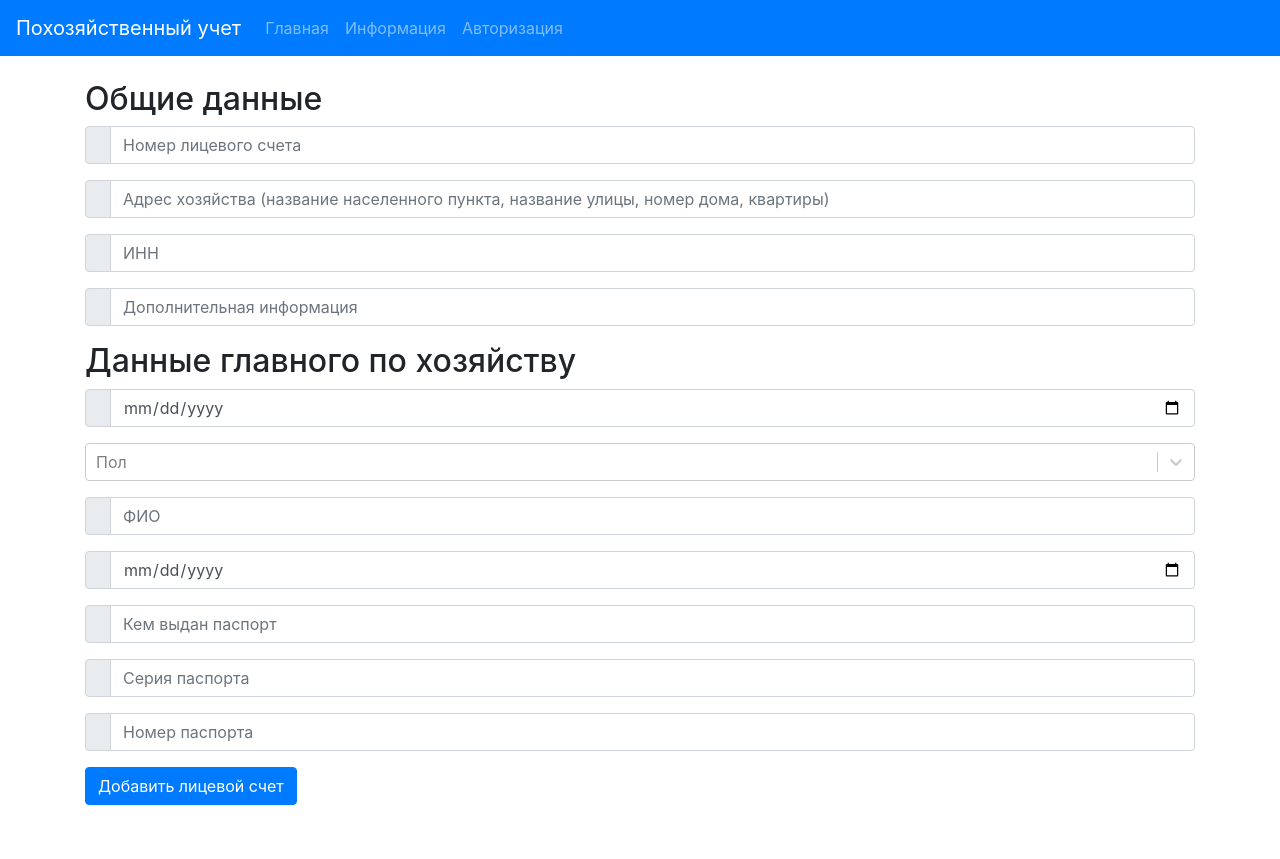
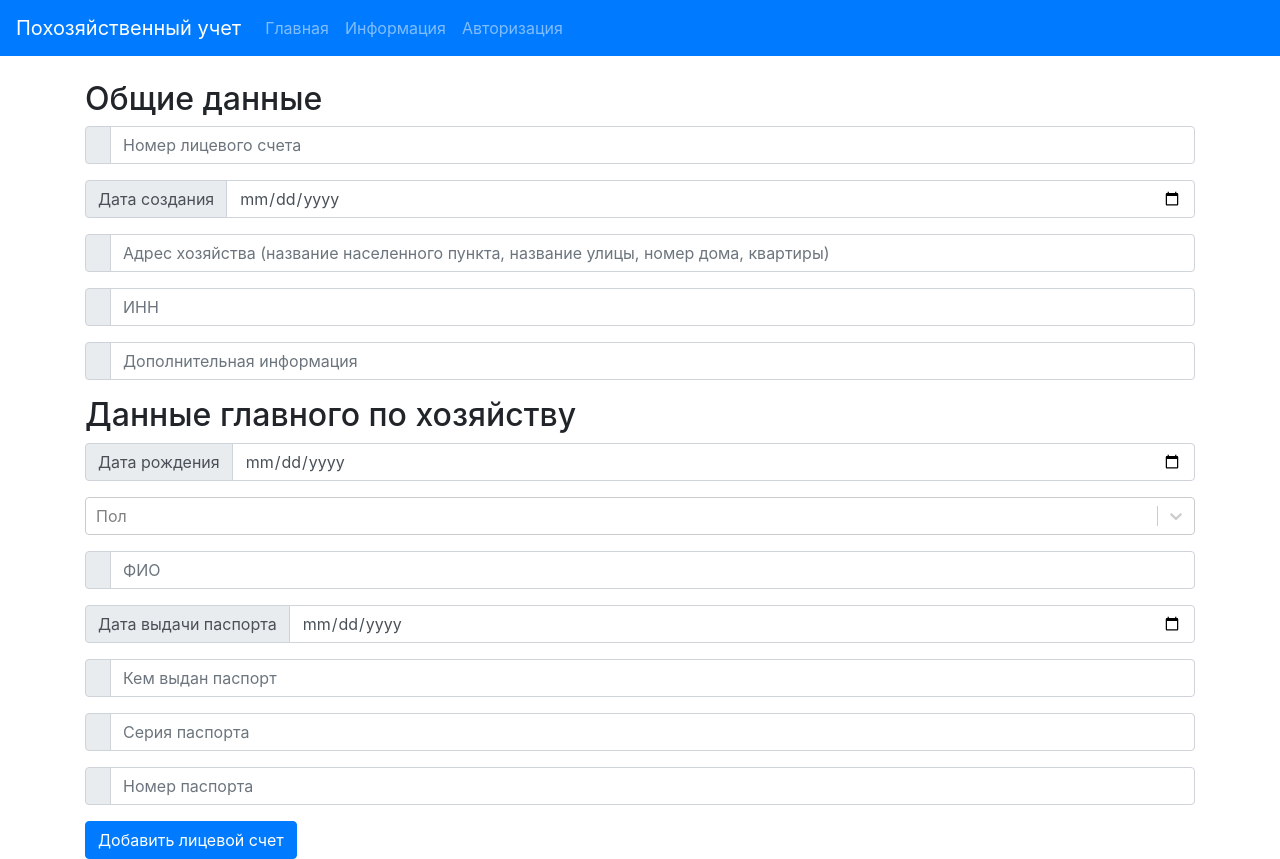
Before and after one commit to Goncharov-Egor/RespTiva, a React (Create React App) app in the folder tets/: page /AddBankBook/1/1 in a window 1280 px wide. Before the commit the page ends 805 px from the top, so only its background shows below. Built offline with nearby package versions, Linux system fonts and the light colour scheme.

Commit message:
version 1.4

```diff
--- a/tets/src/addingPages/AddBankBook.js
+++ b/tets/src/addingPages/AddBankBook.js
@@ -21,25 +21,13 @@ export default class AddBankBook extends Component {
 
     addButtonPressed = async (e) => {
 
-        let isAllInputExist = this.additionalInfo !== "" && this.address !== "" && this.inn !== "" && this.name !== ""
-        && this.birthDate !== ""
-        && this.name1 !== ""
-        && this.state.gender !== ""
-        && this.issueDate !== ""
-        && this.issuingAuthority !== ""
-        && this.passportId !== ""
-        && this.passportSeries !== ""
-        if(!isAllInputExist) {
-            this.setState({
-                isAllFieldsFilled: isAllInputExist
-            })
-            return
-        }
+        let getСreationDate = new Date(this.creationDate)
+        let creationDate = moment(getСreationDate).format('DD.MM.YYYY')
 
         const BankBook = {
             additionalInfo: this.additionalInfo,
             address: this.address,
-            cadastralNumber: "12312444444444444",
+            creationDate: creationDate,
             householdBookName: this.props.match.params.householdBookName,
             inn: this.inn,
             kozhuunName: this.props.match.params.kozhuunName,
@@ -190,6 +178,13 @@ export default class AddBankBook extends Component {
 
                     <div className="input-group mb-3">
                         <div className="input-group-prepend">
+                            <span className="input-group-text" id="basic-addon1">Дата создания</span>
+                        </div>
+                        <input type="date" onChange={e => this.creationDate = e.target.value} name='issueDate' placeholder='Дата выдачи паспорта' className="form-control" aria-describedby="basic-addon1"/>
+                    </div>
+
+                    <div className="input-group mb-3">
+                        <div className="input-group-prepend">
                             <span className="input-group-text" id="basic-addon1"></span>
                         </div>
                         <input onChange={e => this.address = e.target.value} name='name' placeholder='Адрес хозяйства (название населенного пункта, название улицы, номер дома, квартиры)' className="form-control" aria-describedby="basic-addon1"/>
@@ -214,7 +209,7 @@ export default class AddBankBook extends Component {
                     <h2>Данные главного по хозяйству</h2>
                     <div className="input-group mb-3">
                         <div className="input-group-prepend">
-                            <span className="input-group-text" id="basic-addon1"></span>
+                            <span className="input-group-text" id="basic-addon1">Дата рождения</span>
                         </div>
                         <input type="date" onChange={e => this.birthDate = e.target.value} name='birthDate' placeholder='Дата рождения' className="form-control" aria-describedby="basic-addon1"/>
                     </div>
@@ -234,7 +229,7 @@ export default class AddBankBook extends Component {
 
                     <div className="input-group mb-3">
                         <div className="input-group-prepend">
-                            <span className="input-group-text" id="basic-addon1"></span>
+                            <span className="input-group-text" id="basic-addon1">Дата выдачи паспорта</span>
                         </div>
                         <input type="date" onChange={e => this.issueDate = e.target.value} name='issueDate' placeholder='Дата выдачи паспорта' className="form-control" aria-describedby="basic-addon1"/>
                     </div>
--- a/tets/src/addingPages/AddFarmAnimals.js
+++ b/tets/src/addingPages/AddFarmAnimals.js
@@ -32,7 +32,7 @@ export default class AddFarmAnimals extends Component {
         };
 
         await axios.get(url, config).then( res => {
-            //console.log(res)
+            console.log(res)
             res.data.payload.farmAnimals.map((animal) => {
 
                 //console.log(animal.parentName, animal.name)
--- a/tets/src/addingPages/AddHouseholdBook.js
+++ b/tets/src/addingPages/AddHouseholdBook.js
@@ -51,7 +51,8 @@ export default class AddHouseholdBook extends Component {
 
         const HouseholdBook = {
             kozhuunName: this.state.kozhuunName,
-            name: this.name
+            name: this.name,
+            villageName: this.villageName
         }
 
         console.log(HouseholdBook)
@@ -125,6 +126,13 @@ export default class AddHouseholdBook extends Component {
                         <input onChange={e => this.name = e.target.value} name='name' placeholder='Номер книги' className="form-control" aria-describedby="basic-addon1"/>
                     </div>
 
+                    <div className="input-group mb-3">
+                        <div className="input-group-prepend">
+                            <span className="input-group-text" id="basic-addon1"></span>
+                        </div>
+                        <input onChange={e => this.villageName = e.target.value} name='villageName' placeholder='Название сумона' className="form-control" aria-describedby="basic-addon1"/>
+                    </div>
+
                     <AddHouseHoldBookError message={this.state.message} isInvalid={this.state.isInvalid}/>
 
                 </Form.Group>
```
Also changed, not shown: 1 other file (tests, documents, lock files or other folders).
